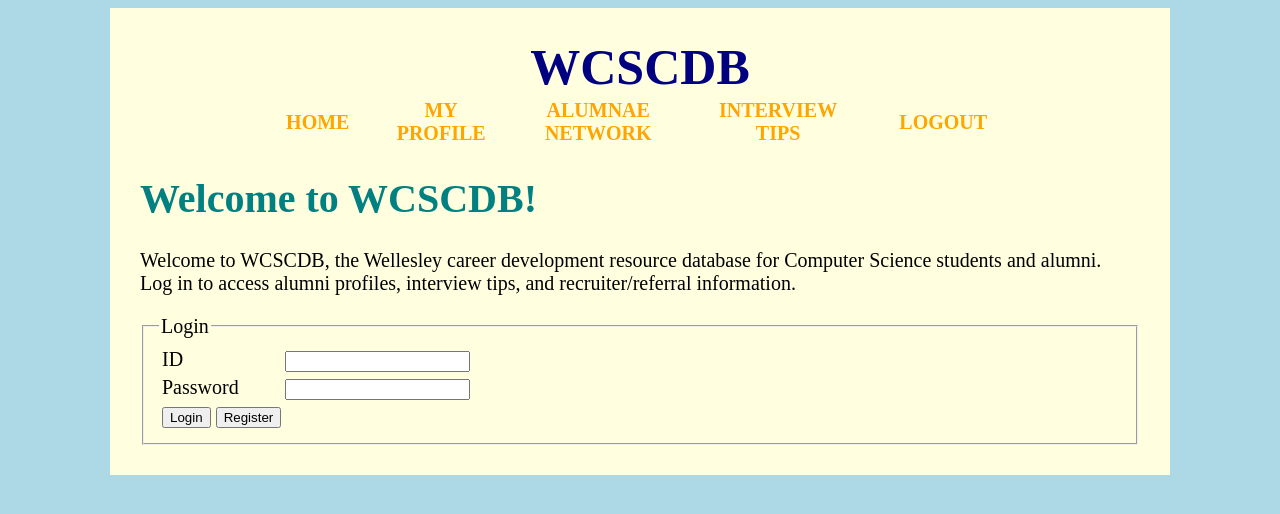
After one commit to hskim37/WCSCDB, a Flask app: template templates/login.html in a window 1280 px wide. The commit adds this page. Shown: the top 514 px of the page. Run offline with Flask 2, Linux system fonts and the light colour scheme; the template is opened without the code that fills it, so the values that code supplies are empty; parts of the project's set-up code (start-up, migrations or seed data) failed here and were passed over.

Commit message:
got login,register,logout,register. network page functional, but needs to be improved

```diff
--- a/app.py
+++ b/app.py
@@ -21,13 +21,13 @@ from flask_cas import CAS
 from flask_cas import login_required
 from flask_cas import logout
 
-CAS(app)
+# CAS(app)
 
-app.config['CAS_SERVER'] = 'https://login.wellesley.edu:443'
+# app.config['CAS_SERVER'] = 'https://login.wellesley.edu:443'
 # app.config['CAS_LOGIN_ROUTE'] = '/module.php/casserver/cas.php/login'
 # app.config['CAS_LOGOUT_ROUTE'] = '/module.php/casserver/cas.php/logout'
 # app.config['CAS_VALIDATE_ROUTE'] = '/module.php/casserver/serviceValidate.php'
-app.config['CAS_AFTER_LOGIN'] = 'logged_in'
+# app.config['CAS_AFTER_LOGIN'] = 'logged_in'
 # the following doesn't work :-(
 # app.config['CAS_AFTER_LOGOUT'] = 'after_logout'
 
@@ -36,8 +36,6 @@ app.config['CAS_AFTER_LOGIN'] = 'logged_in'
 app.config['TRAP_BAD_REQUEST_ERRORS'] = True
 
 nameDB = 'wcscdb_db'
-# testUserID for /profile
-testUserID = "wwellesley15"
 # test values for /register
 testName = "Wendy Wellesley"
 testYear = 2022
@@ -46,8 +44,11 @@ testEmail = "wwellesley15@wellesley.edu"
 @app.route('/', methods=["GET","POST"])
 def index():
     if request.method=="GET":
-        return render_template('main.html')
-    else:
+        if 'userID' in session:
+            return render_template('main.html')
+        else: # not logged in
+            return render_template('login.html')
+    else: # POST
         if request.form.get('submit')=="Login":
             try:
                 userID = request.form['userID']
@@ -58,25 +59,17 @@ def index():
                     # Same response as wrong password,
                     # so no information about what went wrong
                     flash('Login information incorrect. Try again or register')
-                    return redirect( url_for('index'))
+                    return redirect(url_for('index'))
                 hashed = userInfo['hashed'] # hashed password stored in database
-
-                # SOMETHING IS WRONG HERE. ASKED SCOTT ABOUT IT
-
                 a = password.encode('utf-8')
                 b = hashed.encode('utf-8')
-                print(a,b) # b'fdsaf' b'$2b$12$WyEfkwry'
-                print(bcrypt.hashpw(password.encode('utf-8'),bcrypt.gensalt())) # b'$2b$12$pCT5dcKR3vW.t8o3PVnt.Oa46yrLPEP3gqKpnZlL8ntPAZVID7ITq'
-                print(bcrypt.hashpw(bcrypt.gensalt(),hashed.encode('utf-8'))) # returns nothing
                 hashed2 = bcrypt.hashpw(password.encode('utf-8'),hashed.encode('utf-8'))
-                print(hashed2)
                 hashed2_str = hashed2.decode('utf-8')
-                print(password,a,hashed2_str)
                 if hashed2_str == hashed:
                     flash('successfully logged in as '+userID)
                     session['userID'] = userID
                     session['logged_in'] = True
-                    return redirect(url_for('profile'))
+                    return redirect(url_for('index'))
                 else:
                     flash('Login incorrect. Try again or register')
                     return redirect(url_for('index'))
@@ -103,56 +96,93 @@ def register():
         except Exception as err:
             flash('User already registered: {}'.format(repr(err)))
             return redirect(url_for('index'))
-        session['userID'] = userID
-        session['logged_in'] = True
-        return redirect(url_for('profile'))
+        flash('Successfully registered')
+        return redirect(url_for('index'))
     except Exception as err:
         flash('form submission error '+str(err))
         return redirect(url_for('index'))
 
 @app.route("/profile/", methods=["GET","POST"])
 def profile():
-    conn = dbi.connect()
+    try:
+        if 'userID' in session:
+            userID = session['userID']
+            conn = dbi.connect()
+            if request.method=="POST":
+                visibility = request.form.get('visibility')
+                interests = request.form.get('interests')
+                if interests==None:
+                    interests = ""
+                introduction = request.form.get('introduction')
+                if introduction==None:
+                    introduction = ""
+                career = request.form.get('career')
+                if career==None:
+                    career = ""
+                sqlOperations.updateProfile(conn,userID,visibility,interests,introduction,career)
+            # both POST and GET
+            profileInfo = sqlOperations.profileInfo(conn,userID)
+            if profileInfo['visibility']=='Y':
+                visibleY = "checked"
+                visibleN = ""
+            else:
+                visibleY = ""
+                visibleN = "checked"
+            for key in profileInfo:
+                value = profileInfo[key]
+                if value==None:
+                    profileInfo[key] = ""
 
-    if request.method=="POST":
-        visibility = request.form.get('visibility')
-        interests = request.form.get('interests')
-        if interests==None:
-            interests = ""
-        introduction = request.form.get('introduction')
-        if introduction==None:
-            introduction = ""
-        career = request.form.get('career')
-        if career==None:
-            career = ""
-        sqlOperations.updateProfile(conn,testUserID,visibility,interests,introduction,career)
+            return render_template('profile.html',result=profileInfo,visible=visibleY,invisible=visibleN)
 
-    profileInfo = sqlOperations.profileInfo(conn,testUserID)
-    if profileInfo['visibility']=='Y':
-        visibleY = "checked"
-        visibleN = ""
-    else:
-        visibleY = ""
-        visibleN = "checked"
-    for key in profileInfo:
-        value = profileInfo[key]
-        if value==None:
-            profileInfo[key] = ""
+        else:
+            flash('you are not logged in. Please login or join')
+            return redirect( url_for('index') )
+    except Exception as err:
+        flash('some kind of error '+str(err))
+        return redirect(url_for('index'))
 
-    return render_template('profile.html',result=profileInfo,visible=visibleY,invisible=visibleN)
+@app.route('/logout/')
+def logout():
+    try:
+        if 'userID' in session:
+            session.pop('userID')
+            session.pop('logged_in')
+            flash('You are logged out')
+            return redirect(url_for('index'))
+        else:
+            flash('You are not logged in. Please log in or register')
+            return redirect(url_for('index'))
+    except Exception as err:
+        flash('some kind of error '+str(err))
+        return redirect(url_for('index'))
 
 @app.route("/network/")
 def network():
-    return render_template("network.html")
+    try:
+        if 'userID' in session:
+            conn = dbi.connect()
+            profileNetwork = sqlOperations.profileNetwork(conn)
+            print(profileNetwork)
+            return render_template("network.html", result=profileNetwork)
+        else:
+            flash('You are not logged in. Please log in or register')
+            return redirect(url_for('index'))
+    except Exception as err:
+        flash('some kind of error '+str(err))
+        return redirect(url_for('index'))
 
 @app.route("/tips/")
 def tips():
-    return render_template("interview.html")
-
-
-
-
-
+    try:
+        if 'userID' in session:
+            return render_template('tips.html')
+        else:
+            flash('You are not logged in. Please log in or register')
+            return redirect(url_for('index'))
+    except Exception as err:
+        flash('some kind of error '+str(err))
+        return redirect(url_for('index'))
 
 if __name__ == '__main__':
 
--- a/sqlFiles/ddl.sql
+++ b/sqlFiles/ddl.sql
@@ -7,7 +7,7 @@ drop table if exists user;
 
 CREATE TABLE user (
 	userID varchar(30) not null,
-	hashed varchar(15) not null,
+	hashed varchar(60) not null,
 	`name` varchar(30) not null,
 	classYear year not null,
 	email varchar(50),
--- a/sqlFiles/insertExample.sql
+++ b/sqlFiles/insertExample.sql
@@ -2,3 +2,6 @@ use wcscdb_db;
 
 INSERT INTO user (userID,hashed,`name`,classYear,email) VALUES ("wwellesley15","password15","Wendy Wellesley",2022,"wwellesley15@wellesley.edu");
 INSERT INTO `profile` (userID) VALUES ("wwellesley15");
+
+INSERT INTO user (userID,hashed,`name`,classYear,email) VALUES ("fdsaf","password15","Wendy Wellesley",2022,"wwellesley15@wellesley.edu");
+INSERT INTO `profile` (userID) VALUES ("fdsaf");
--- a/sqlOperations.py
+++ b/sqlOperations.py
@@ -31,8 +31,17 @@ def registerUser(conn,userID,hashed,name,year,email):
     curs.execute('''
         INSERT INTO
         user (userID,hashed,name,classYear,email)
-        VALUES (%s,%s,%s,%s,%s)
+        VALUES (%s,%s,%s,%s,%s);
         ''', [userID,hashed,name,year,email])
+    conn.commit()
+    registerProfile(conn,userID)
+
+def registerProfile(conn,userID):
+    curs = dbi.dict_cursor(conn)
+    curs.execute('''
+    INSERT INTO `profile`
+    (userID) VALUES (%s);
+    ''', [userID])
     conn.commit()
 
 def login(conn,userID):
@@ -43,6 +52,17 @@ def login(conn,userID):
         ''', [userID])
     return curs.fetchone()
 
+def profileNetwork(conn):
+    curs = dbi.dict_cursor(conn)
+    curs.execute('''
+        SELECT user.userID, user.name, user.classYear,
+        user.email, profile.interests, profile.introduction,
+        profile.career FROM profile
+        INNER JOIN user ON user.userID=profile.userID
+        WHERE profile.visibility='Y';
+        ''')
+    return curs.fetchall()
+
 if __name__ == '__main__':
     dbi.cache_cnf()
     dbi.use(nameDB)
--- a/static/style.css
+++ b/static/style.css
@@ -42,7 +42,12 @@ h1 {
     text-align: center;
     color: navy;
     font-weight: bold;
+}
 
+.network td,
+.network th,
+.network tr {
+    padding: 20px;
 }
 
 html {
--- a/templates/base.html
+++ b/templates/base.html
@@ -27,7 +27,7 @@
                 <a href="/tips">INTERVIEW</br>TIPS</a>
             </th>
             <th>
-                <a href="/">LOGOUT</a>
+                <a href="/logout">LOGOUT</a>
             </th>
         </tr>
     </table>
--- /dev/null
+++ b/templates/login.html
@@ -0,0 +1,23 @@
+{% extends "base.html" %}
+
+{% block head_stuff %}
+<h1>Welcome to WCSCDB!</h1>
+<p> Welcome to WCSCDB, the Wellesley career development resource database for Computer Science students and alumni.
+</br>Log in to access alumni profiles, interview tips, and recruiter/referral information. </p>
+{% endblock %}
+
+{% block main_content %}
+<form method="POST" action="{{ url_for('index') }}">
+        <fieldset>
+        <legend>Login</legend>
+        <table>
+        <tr><td><label for="userID">ID</label></td>
+            <td><input type="text" name="userID" id="userID"></td></tr>
+        <tr><td><label for="password">Password</label></td>
+            <td><input type="text" name="password" id="password"></td></tr>
+        <tr><td><input type='submit' name="submit" value='Login'>
+                <input type='submit' name="submit" value='Register'></td></tr>
+        </table>
+        </fieldset>
+    </form>
+{% endblock %}
```
Also changed, not shown: templates/main.html (+1 -15 lines), templates/network.html (+18 -13 lines), templates/profile.html (+9 -9 lines), templates/tips.html (renamed from templates/interview.html).
